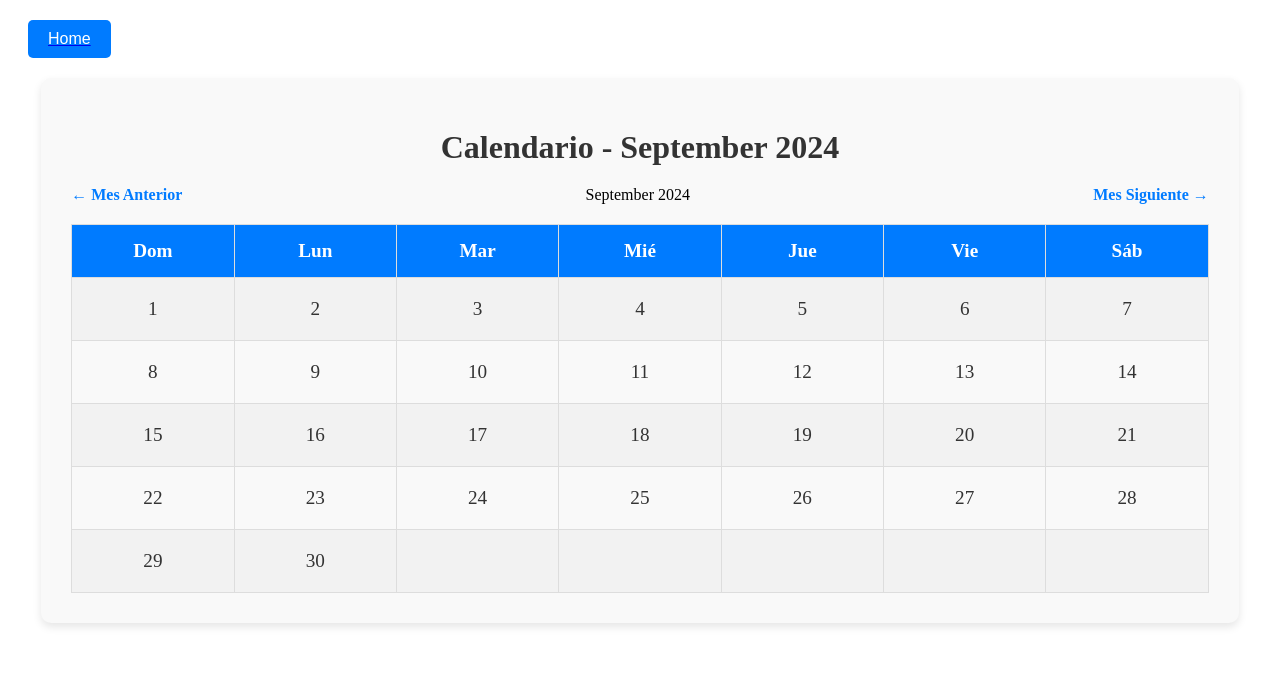
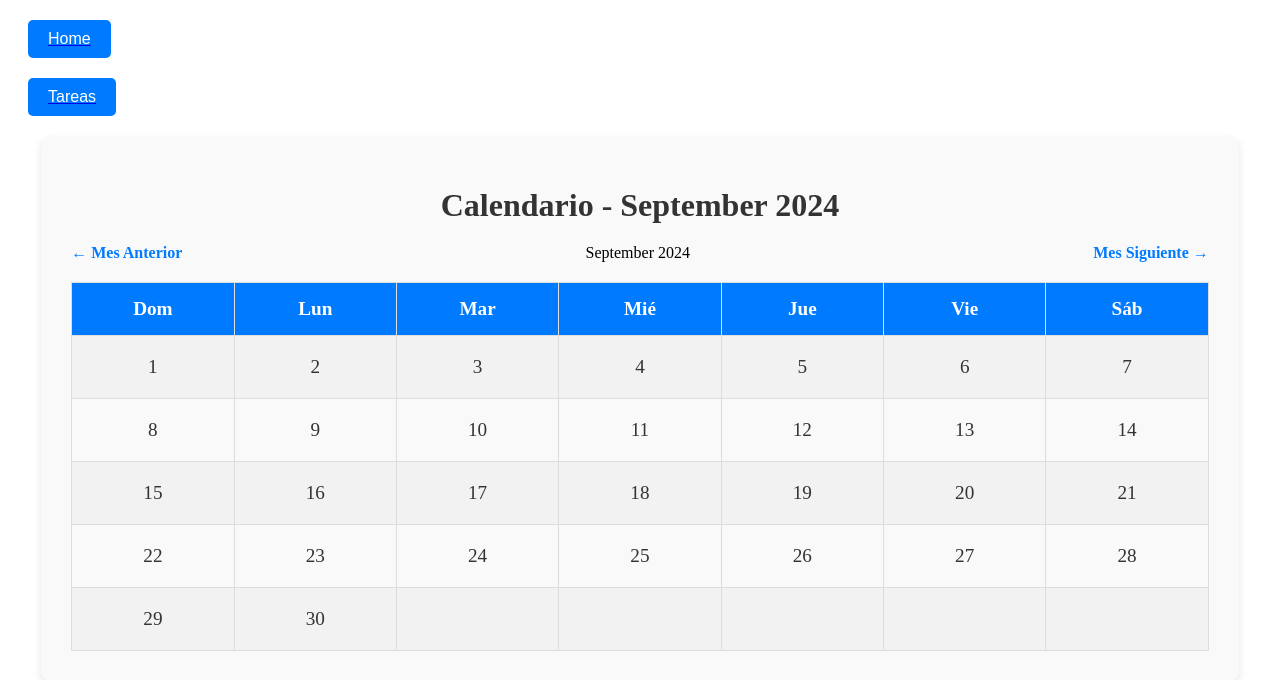
Before and after one commit to JoseMari242/asistente_tareas, a Django app: page /calendario/ in a window 1280 px wide. Shown: the top 680 px of the page. Run offline with Django 5.2, Linux system fonts and the light colour scheme; data comes from the database, SQL or seed files in the repository; both versions use the stored data as it was after the commit.

Commit message:
Final version

```diff
--- a/base/templates/base/calendar.html
+++ b/base/templates/base/calendar.html
@@ -10,6 +10,8 @@
 </head>
 <body>
     <a href="{% url 'home' %}"><button type="button">Home</button></a>
+    <a href="{% url 'tareas' %}"><button type="button">Tareas</button></a>
+
     <div id="calendario">
         <h1>Calendario - {{ mes_nombre }} {{ año }}</h1>
 
--- a/base/templates/base/tarea_list.html
+++ b/base/templates/base/tarea_list.html
@@ -11,6 +11,7 @@
     {% if request.user.is_authenticated %}
 
     <a href="{% url 'home' %}"><button type="button">Home</button></a>
+    <a href="{% url 'calendario' %}"><button type="button">Calendario</button></a>
     </form>
 {% else %}
     <a href="{% url 'login' %}">Ingresar</a>
```
Also changed, not shown: README.md, db.sqlite3.
